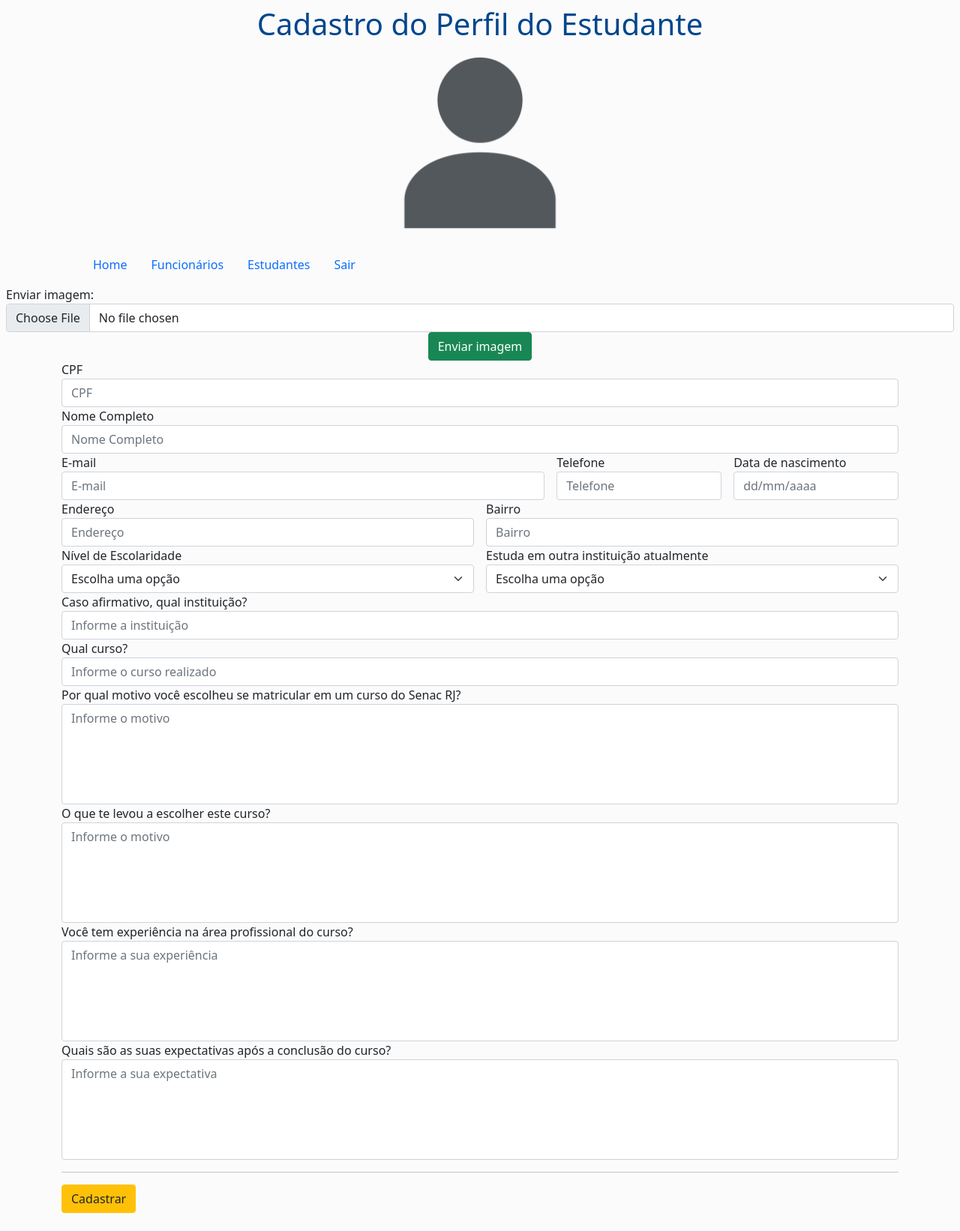
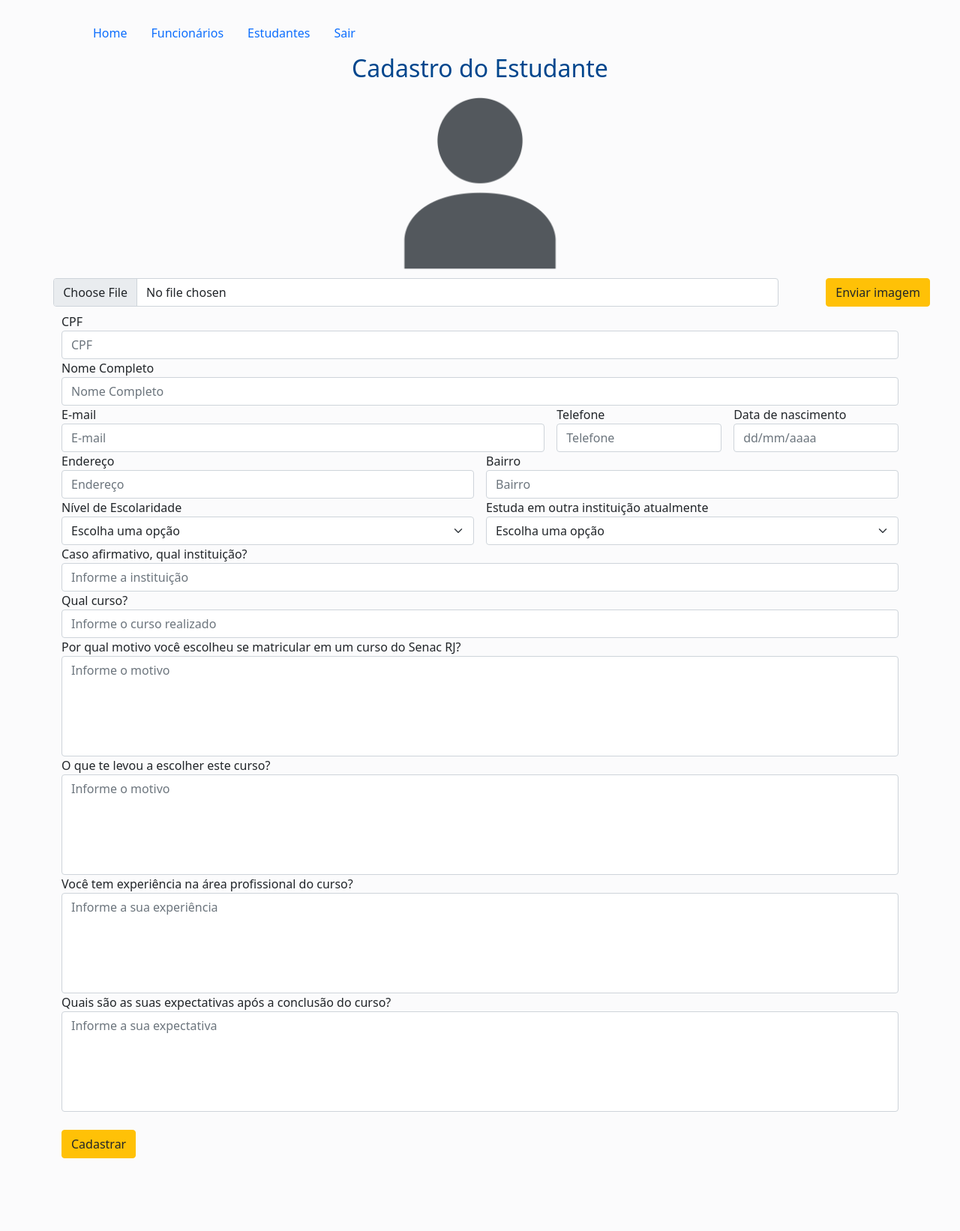
Before and after one commit to 4F-GROUP/L2P, a PHP site: page /cadastro.php in a window 1280 px wide. Shown: the whole page at 75% size. After the commit the page ends 1545 px from the top, so only its background shows below. Run offline with PHP 8.4, Linux system fonts and the light colour scheme.

Commit message:
mais correções de CSS

```diff
--- a/cadastro.php
+++ b/cadastro.php
@@ -11,23 +11,22 @@
     <link href="https://cdn.jsdelivr.net/npm/bootstrap@5.1.3/dist/css/bootstrap.min.css" rel="stylesheet" integrity="sha384-1BmE4kWBq78iYhFldvKuhfTAU6auU8tT94WrHftjDbrCEXSU1oBoqyl2QvZ6jIW3" crossorigin="anonymous">
     <link rel="stylesheet" href="./css/cadastro.css">
 
-    <title>Formulário de cadastro de estudante</title>
+    <title>Cadastro Estudante</title>
 </head>
+<?php
+	require("./navbar.php");
+?>
 <div class="titulo">
-<H1>Cadastro do Perfil do Estudante</H1>
+<h2>Cadastro do Estudante</h2>
 <img src="Imagens\user.png" height="20%" width="20%" alt="">
 </div>
 <body class="bg-light p-2 bg-opacity-50">
-<?php
-	require("./navbar.php");
-?>
   <form method="POST" enctype="multipart/form-data">
-
-<label for="conteudo">Enviar imagem:</label>
-<input type="file" name="pic" accept="image/*" class="form-control">
-
-<div align="center">
-  <button type="submit" class="btn btn-success">Enviar imagem</button>
+  <div class="row g-3 mb-2" style="margin-left: 5%;">
+    <input  style="width: 80%;" type="file" name="pic" accept="image/*" class="form-control">
+    <div class="col-sm" style="margin-left: 55px;">
+      <button type="submit" class="btn btn-warning link-dark">Enviar imagem</button>
+    </div>
   </div>
   </form>
   <?php
@@ -51,7 +50,7 @@
       </div>';
       }
   ?>
-<Form id="estudanteForm" method="POST" action="estudante.register" Cadastro class="container" enctype="multipart/form-data">
+  <Form id="estudanteForm" method="POST" action="estudante.register" class="container mb-5" enctype="multipart/form-data">
     <div class="col-sm">
       <label for="CPF">CPF</label>
       <input class="form-control" name="inputCPF" type="text" placeholder="CPF" aria-label="CPF" >
@@ -141,7 +140,7 @@
       <label for="Expectativas">Quais são as suas expectativas após a conclusão do curso?</label>
       <textarea class="form-control" name="inputExpectativa" rows="5" type="text" placeholder="Informe a sua expectativa" aria-label="expectativa" id="textarea"></textarea>
     </div>
-  <hr>
+    <br>
     <!-- Botão Cadastrar -->
     <button class="btn btn-warning link-dark mb-3" type="submit">Cadastrar</button>
     <!--   <button class="btn btn-outline-primary" type="submit">Limpar Tela</button> -->
```
Also changed, not shown: cadastro.funcionario.php (+8 -8 lines). Lines whose indentation alone changed are shown as unchanged.
